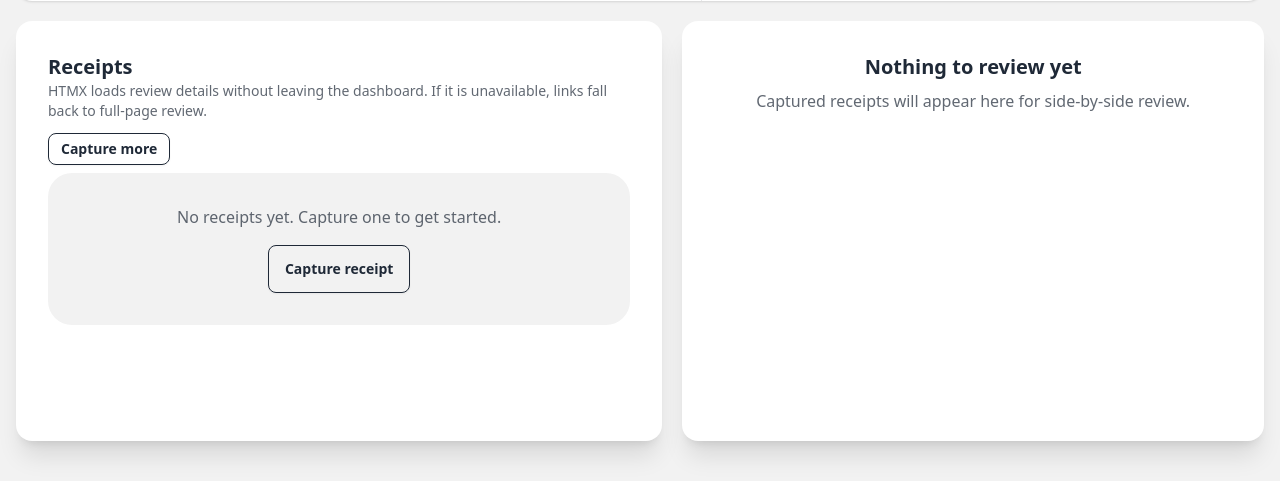
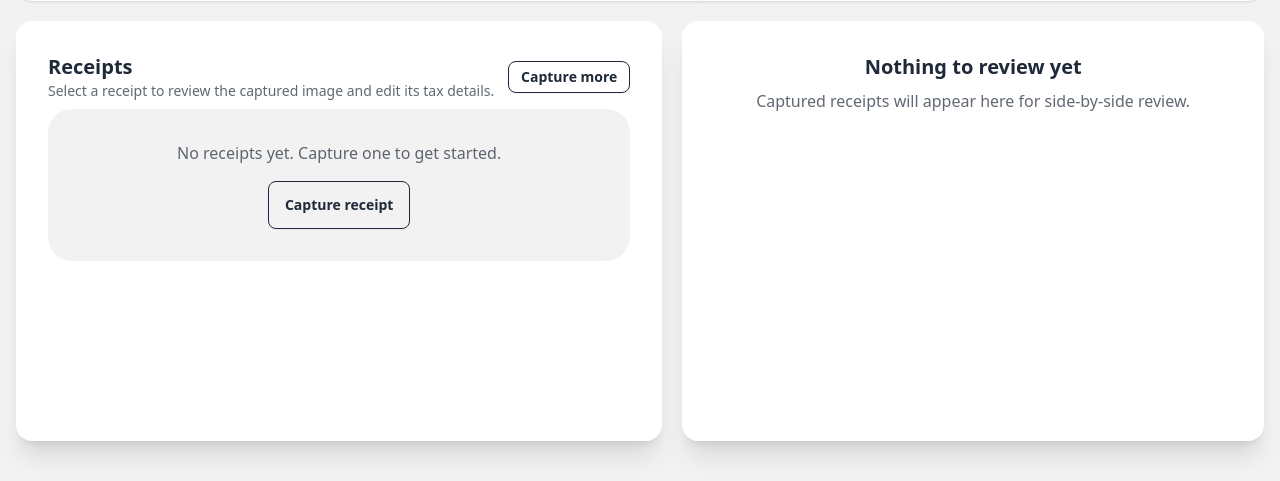
Before and after one commit to andrewtmendoza/sales_tax_tracker, a Django app: template templates/receipts/dashboard.html in a window 1280 px wide. Shown: the part 271-752 px from the top of the page. Run offline with Django 5.2, Linux system fonts and the light colour scheme; the template is opened without the code that fills it, so the values that code supplies are empty; some libraries are stand-ins or nearby versions.

Commit message:
docs: add tech stack and simplify dashboard copy
Document the app's stack in the README and replace the developer-facing dashboard wording with user-focused copy, then refresh the desktop screenshot to match.

```diff
--- a/templates/receipts/dashboard.html
+++ b/templates/receipts/dashboard.html
@@ -35,7 +35,7 @@
         <div class="flex flex-wrap items-center justify-between gap-3">
           <div>
             <h2 class="card-title">Receipts</h2>
-            <p class="text-sm opacity-70">HTMX loads review details without leaving the dashboard. If it is unavailable, links fall back to full-page review.</p>
+            <p class="text-sm opacity-70">Select a receipt to review the captured image and edit its tax details.</p>
           </div>
           <a href="{% url 'receipts:capture' %}" class="btn btn-primary btn-sm">Capture more</a>
         </div>
```
Also changed, not shown: README.md, 1 other file.
